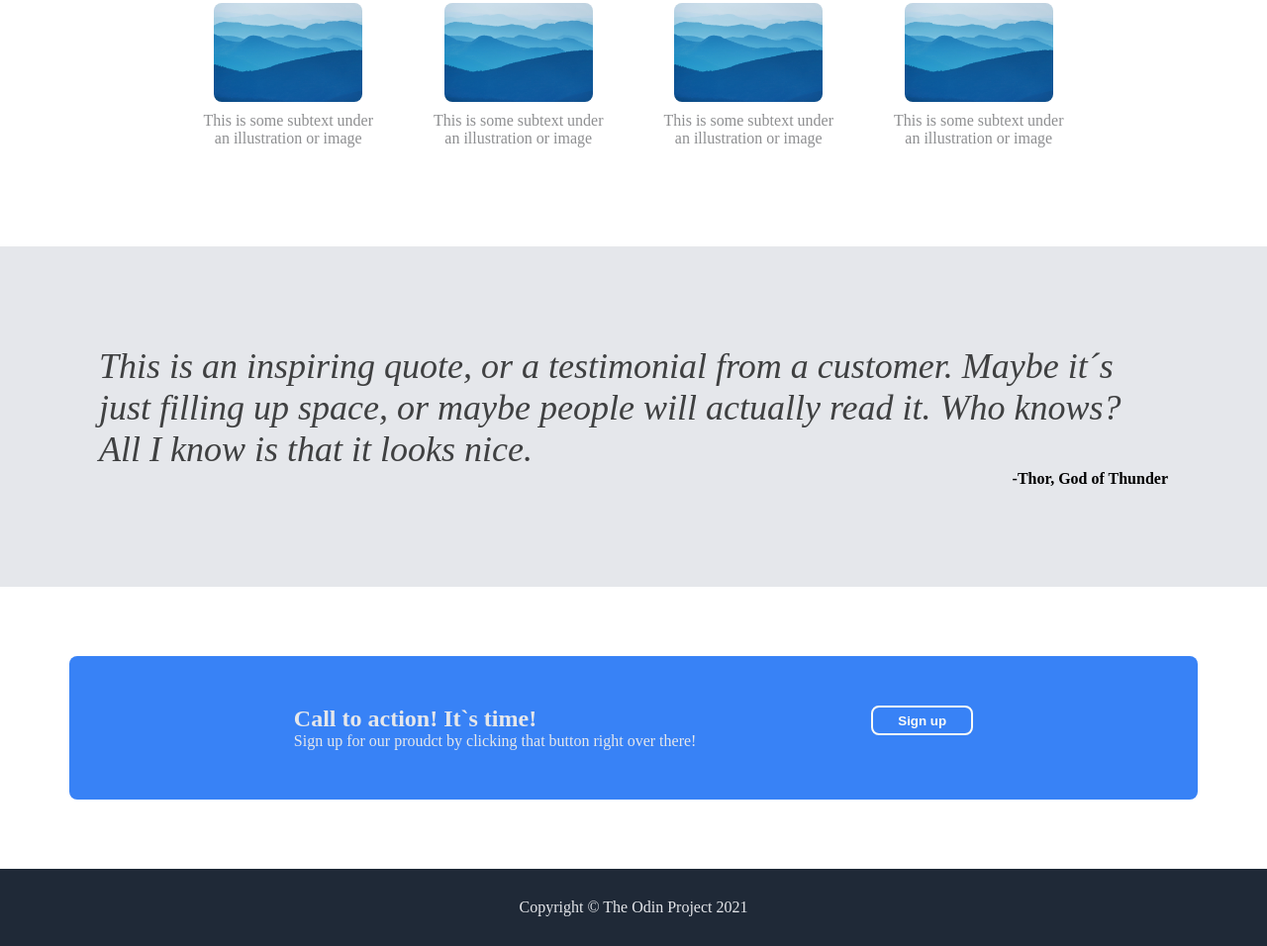
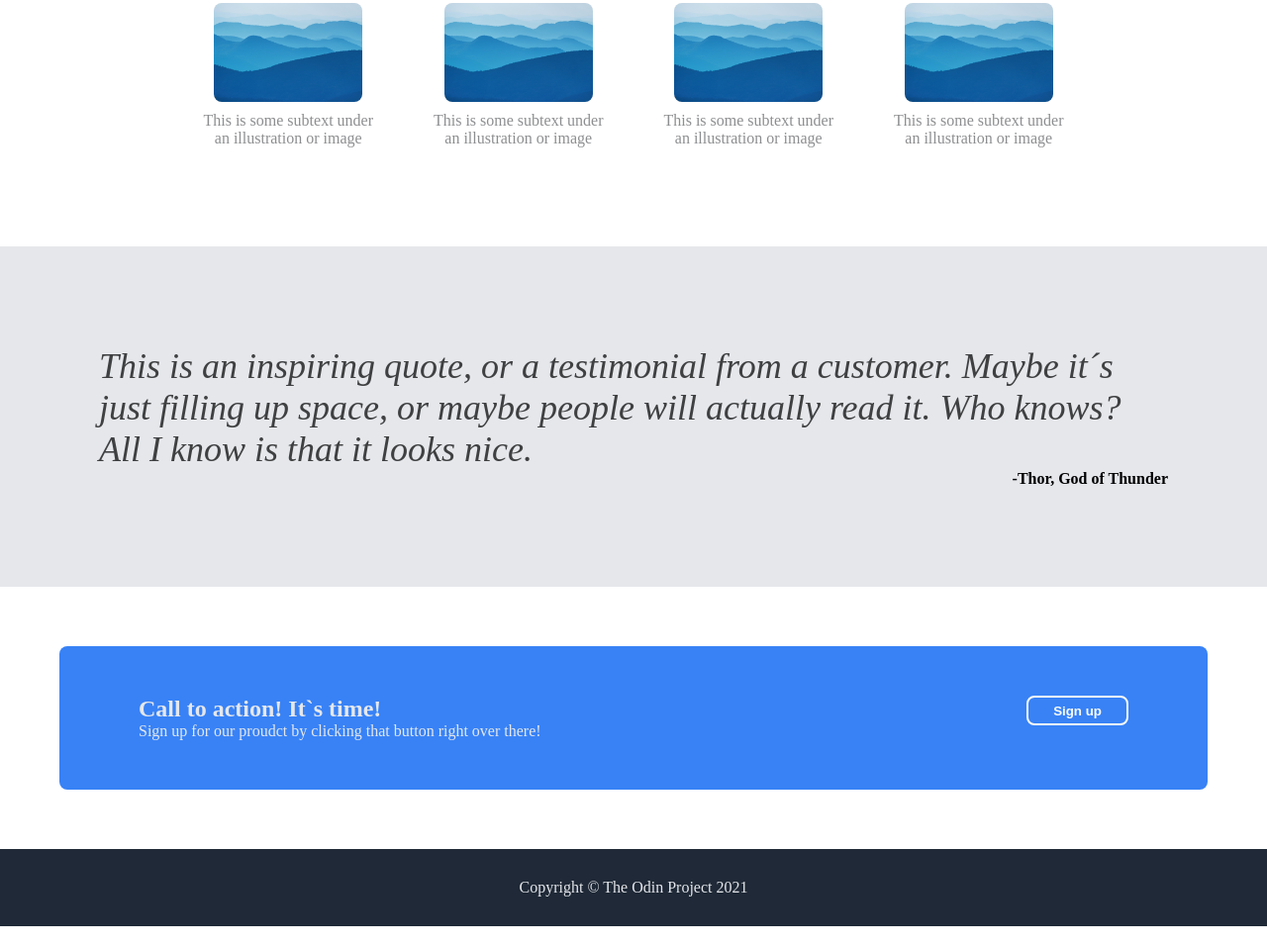
Before and after one commit to Sudoism/loading-page, a plain HTML site: page index.html in a window 1280 px wide. Shown: the part 651-1607 px from the top of the page at 99% size. Drawn offline with Linux system fonts and the light colour scheme.

Commit message:
changed flexbox for action

```diff
--- a/styles.css
+++ b/styles.css
@@ -132,9 +132,11 @@ body {
     background-color:#3882F6;
     color: #f9faf8;
     display: flex;
-    justify-content: space-evenly;
-    margin: 70px;
+    justify-content: space-between;
+    margin: 60px;
     padding: 50px;
+    padding-left: 80px;
+    padding-right: 80px;
     border-radius: 8px;
 }
 
```
